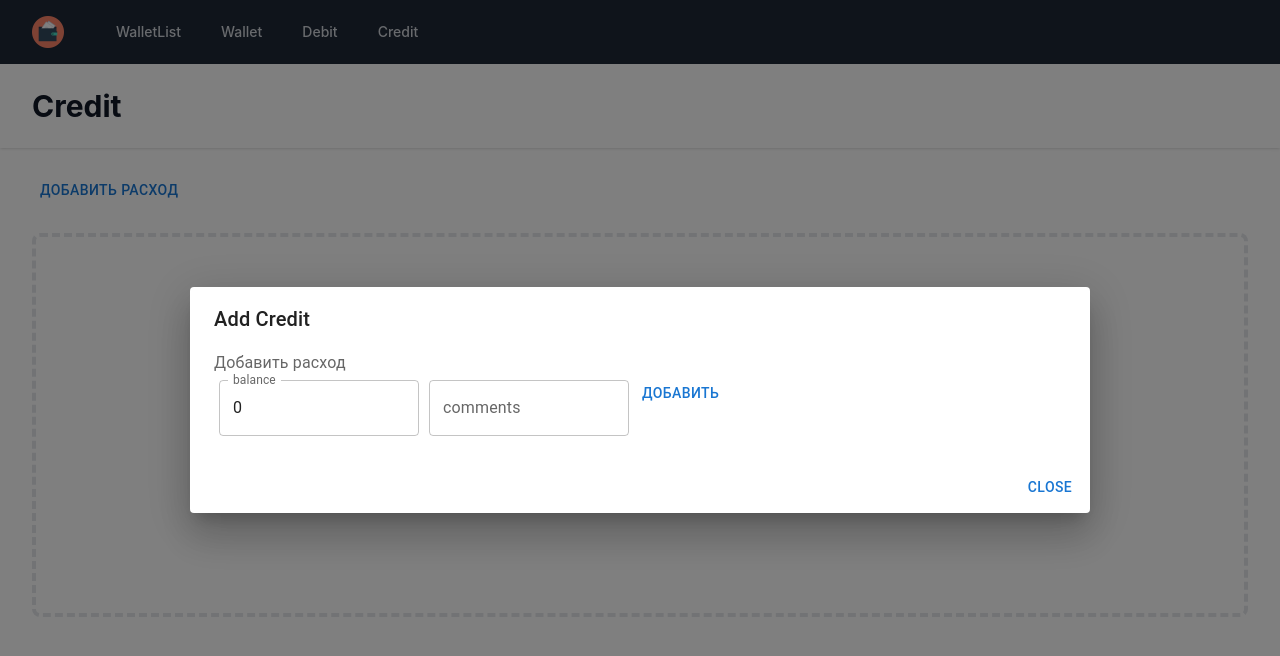
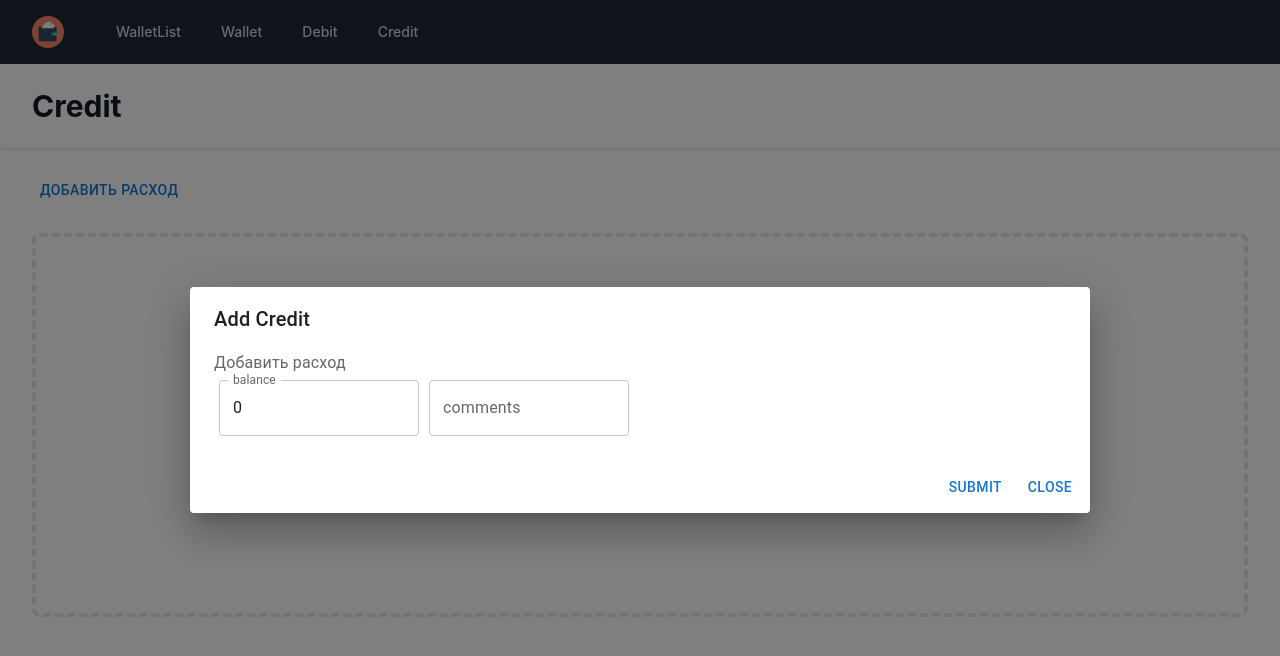
Before and after one commit to Khamitamantaev/testreactapp, a React (Create React App) app in the folder finance-book/: page /credit in a window 1280 px wide. Both pictures are taken after a click on the button "ДОБАВИТЬ РАСХОД". Shown: the top 656 px of the page. Built offline with nearby package versions, Linux system fonts and the light colour scheme.

Commit message:
fix onClickAddCredit

```diff
--- a/finance-book/src/components/modals/Dialog.tsx
+++ b/finance-book/src/components/modals/Dialog.tsx
@@ -17,7 +17,8 @@ type CustomDialogTypes = {
     title: string,
     subtitle: string,
     children: React.ReactNode,
-    buttontext: string
+    buttontext: string,
+    handleSubmit: any
 }
 
 
@@ -28,7 +29,8 @@ export const CustomDialog = ({
     title,
     subtitle,
     children,
-    buttontext
+    buttontext,
+    handleSubmit
 }: CustomDialogTypes ) =>
 
 {
@@ -48,6 +50,7 @@ export const CustomDialog = ({
                     {children}
                 </DialogContent>
                 <DialogActions>
+                    <Button onClick={handleSubmit} color='primary'>Submit</Button>
                     <Button onClick={handleClose} color='primary'>Close</Button>
                 </DialogActions>
             </Dialog>
--- a/finance-book/src/components/routes/Credit.tsx
+++ b/finance-book/src/components/routes/Credit.tsx
@@ -129,7 +129,7 @@ const Credit = observer(() => {
                 </header>
                 <main>
                     <div className="max-w-7xl mx-auto py-6 sm:px-6 lg:px-8">
-                        <CustomDialog isOpen={isOpenAddModal} handleClose={handleDialogClose} title='Add Credit' subtitle={'Добавить расход'} handleOpen={handleDialogOpenAdd} buttontext={'Добавить расход'}>
+                        <CustomDialog handleSubmit={onClickAddCredit} isOpen={isOpenAddModal} handleClose={handleDialogClose} title='Add Credit' subtitle={'Добавить расход'} handleOpen={handleDialogOpenAdd} buttontext={'Добавить расход'}>
                             <TextField
                                 style={{ width: "200px", margin: "5px" }}
                                 type="number"
@@ -148,16 +148,13 @@ const Credit = observer(() => {
                                 value={values.comments}
                                 onChange={handleInputChange}
                             />
-                            <Button onClick={onClickAddCredit}>Добавить</Button>
                         </CustomDialog>
                         <div className="px-4 py-6 sm:px-0">
                             <div className="border-4 border-dashed border-gray-200 rounded-lg h-96" >
                                 {walletID ? wallet.credits.filter(credit => credit.walletId === wal?.id).map(credit =>
                                     <div key={credit.id}>
                                         {credit.balance} comments: {credit.comments} id: {credit.id}
-                                        <CustomDialog isOpen={isOpenDeleteModal} handleClose={handleDialogClose} title='Delete Credit' subtitle={'Удалить расход?'} handleOpen={() =>handleDialogOpenDelete(credit.id)} buttontext={'Удалить расход'}>
-                                            <Button onClick={() => onClickDeleteCredit(currentCredit.id)}>Удалить</Button>
-                                            <Button onClick={handleDialogClose}>Отмена</Button>
+                                        <CustomDialog handleSubmit={() => onClickDeleteCredit(currentCredit.id)} isOpen={isOpenDeleteModal} handleClose={handleDialogClose} title='Delete Credit' subtitle={'Удалить расход?'} handleOpen={() =>handleDialogOpenDelete(credit.id)} buttontext={'Удалить расход'}>
                                         </CustomDialog>
                                         <UpdateCreditModal id={credit.id}></UpdateCreditModal>
                                     </div>) : null}
```
